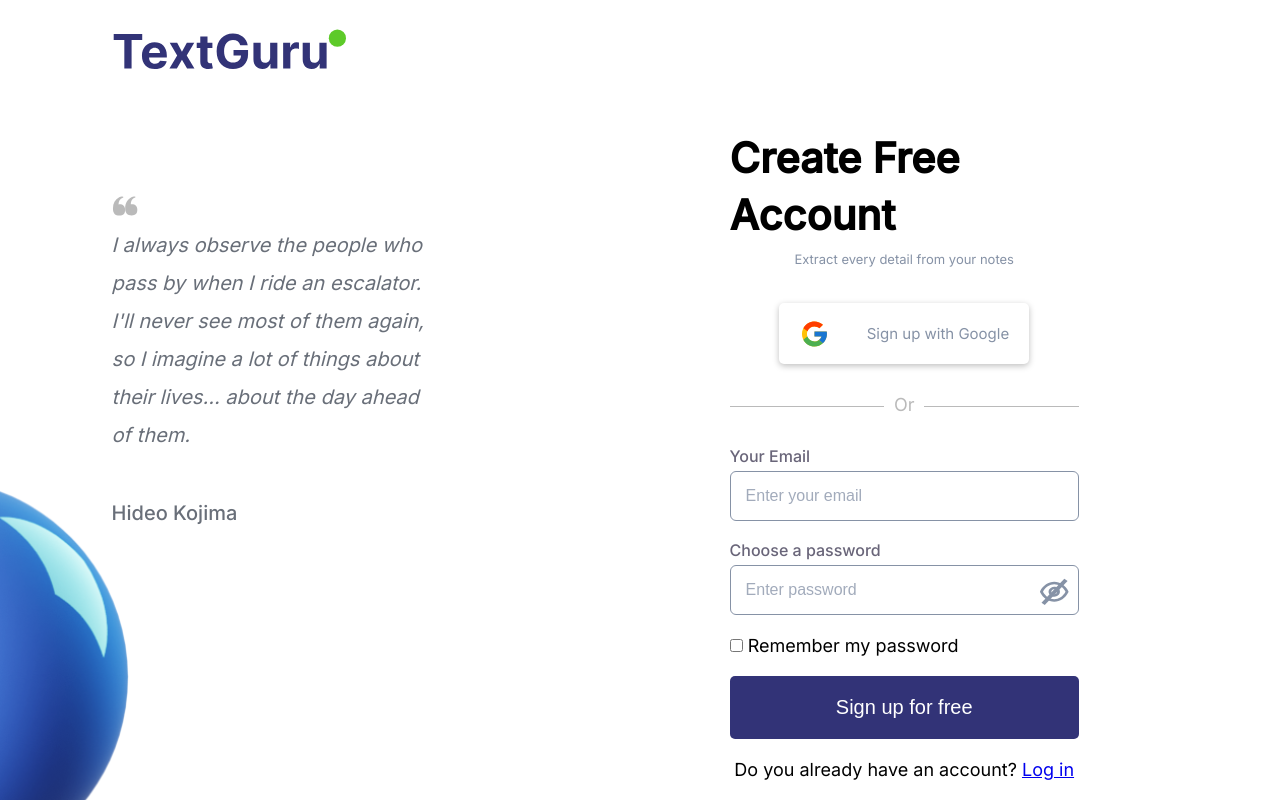
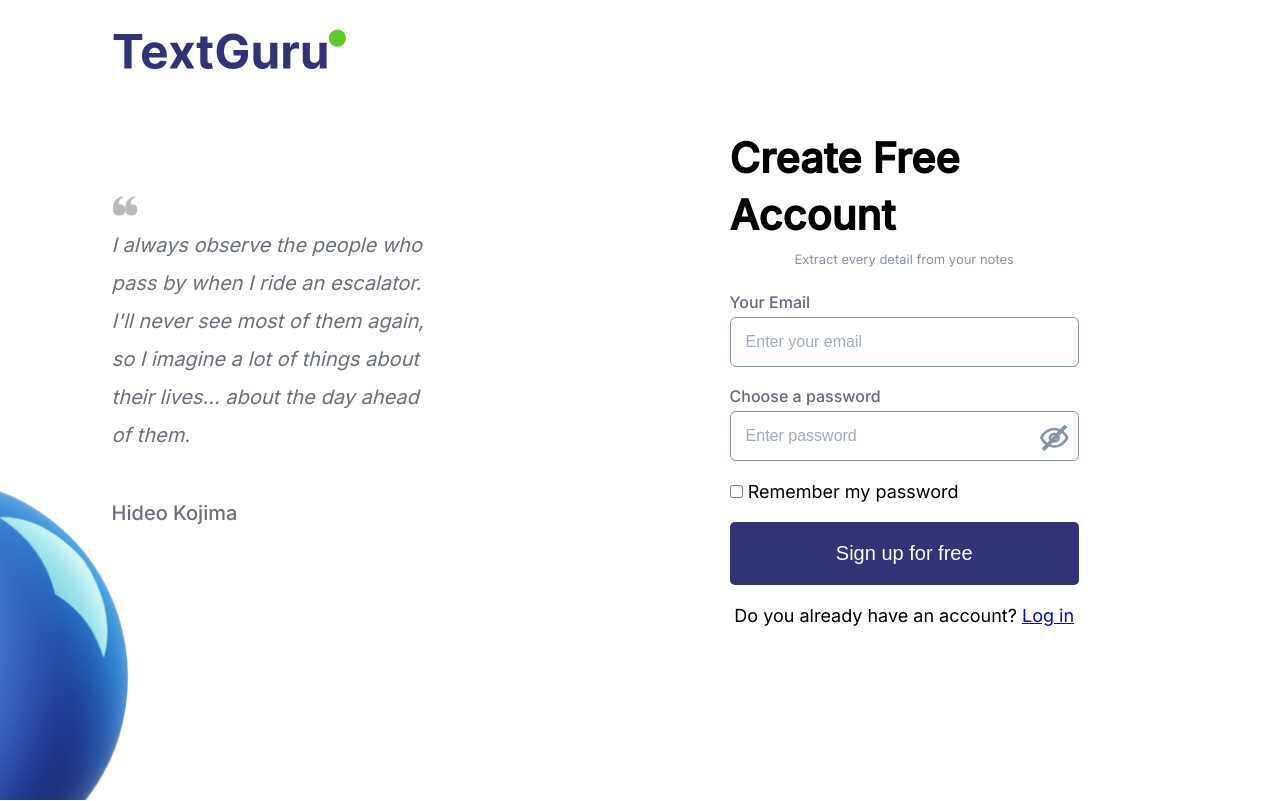
Before and after one commit to Okeibunor/textguru, a Nuxt app: page /signup in a window 1280 px wide. Built offline with nearby package versions, Linux system fonts and the light colour scheme; a web font is replaced by a local one; what @ckeditor/ckeditor5-vue2 would draw is missing.

Commit message:
add fixes

```diff
--- a/layouts/dashboard.vue
+++ b/layouts/dashboard.vue
@@ -182,6 +182,10 @@ a {
 .minilogo {
   width: 3.5rem;
   object-fit: contain;
+  display: none;
+  @media screen and (max-width: $small) {
+    display: block;
+  }
 }
 
 .navbar {
--- a/pages/login.vue
+++ b/pages/login.vue
@@ -36,15 +36,15 @@
       <div class="rightblock">
         <h2>Sign Into Your Account</h2>
         <small>Extract every detail from your notes </small>
-        <div class="googlesignup">
+        <!-- <div class="googlesignup">
           <img
             class="google-icon"
             src="@/assets/google.svg"
             alt="google icon"
           />
           <span>Sign In with Google</span>
-        </div>
-        <section><span>Or</span></section>
+        </div> -->
+        <!-- <section><span>Or</span></section> -->
         <form @submit.prevent="signin">
           <div v-if="error" class="alert alert-danger">{{ error }}</div>
           <div class="form-group">
--- a/pages/signup.vue
+++ b/pages/signup.vue
@@ -36,15 +36,15 @@
       <div class="rightblock">
         <h2>Create Free Account</h2>
         <small>Extract every detail from your notes </small>
-        <div class="googlesignup">
+        <!-- <div class="googlesignup">
           <img
             class="google-icon"
             src="@/assets/google.svg"
             alt="google icon"
           />
           <span>Sign up with Google</span>
-        </div>
-        <section><span>Or</span></section>
+        </div> -->
+        <!-- <section><span>Or</span></section> -->
         <form @submit.prevent="signup">
           <div v-if="error" class="alert alert-danger">
             {{ error }}
```
